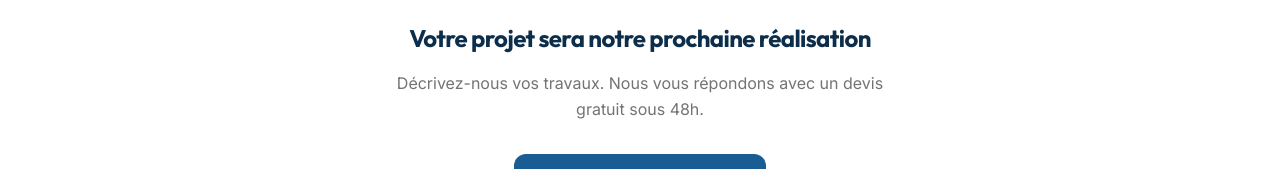
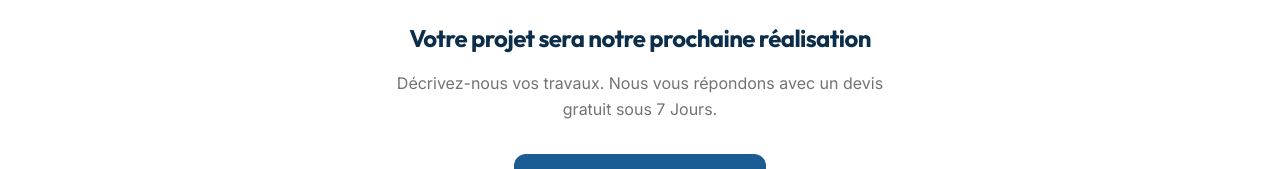
Before and after one commit to Duperopope/artisans-comores, a Next.js app: page /galerie in a window 1280 px wide. Shown: the part 3061-3230 px from the top of the page. Built offline with nearby package versions, Linux system fonts and the light colour scheme; no server answers; the database is empty.

Commit message:
Update response time in project description

```diff
--- a/src/app/galerie/page.tsx
+++ b/src/app/galerie/page.tsx
@@ -122,7 +122,7 @@ export default function GaleriePage() {
             Votre projet sera notre prochaine réalisation
           </h2>
           <p className="text-neutral-500 font-inter mb-8 leading-relaxed">
-            Décrivez-nous vos travaux. Nous vous répondons avec un devis gratuit sous 48h.
+            Décrivez-nous vos travaux. Nous vous répondons avec un devis gratuit sous 7 Jours.
           </p>
           <a href="/contact" className="btn-primary">
             Demander un devis gratuit
```
